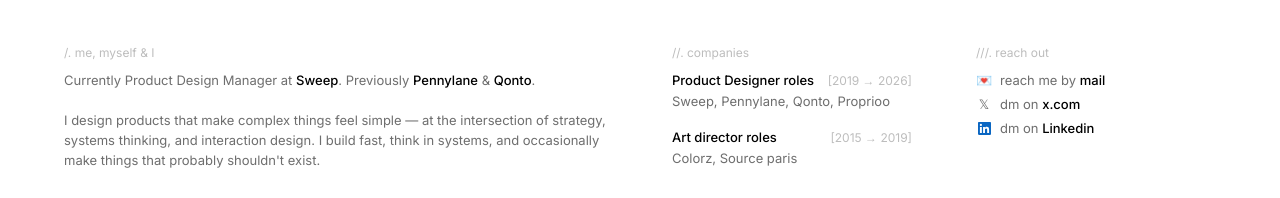
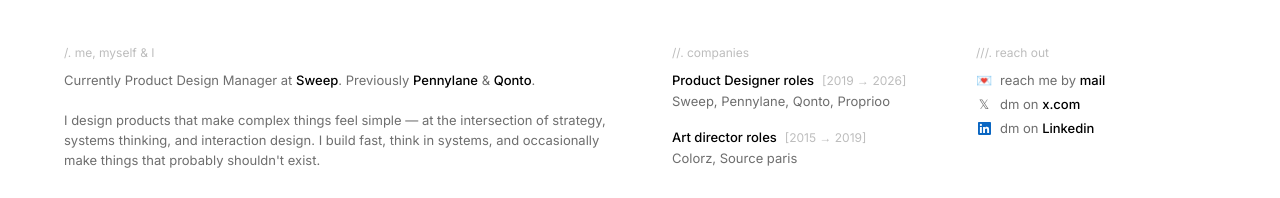
Before and after one commit to anthonyzaccardi/folio-2026, a Next.js app: page / in a window 1280 px wide. Shown: the part 124-322 px from the top of the page. Built offline with nearby package versions, Linux system fonts and the light colour scheme.

Commit message:
fix: dates collées aux roles, gap 8px

```diff
--- a/components/AboutSection.tsx
+++ b/components/AboutSection.tsx
@@ -90,7 +90,7 @@
           <div>
             <p style={LABEL}>//. companies</p>
             <div style={{ marginBottom: 16 }}>
-              <div style={{ display: 'flex', justifyContent: 'space-between', alignItems: 'baseline', gap: 8 }}>
+              <div style={{ display: 'flex', alignItems: 'baseline', gap: 8 }}>
                 <p style={{ ...BODY, fontWeight: 500, color: 'var(--c-text-1)' }}>Product Designer roles</p>
                 <p style={{ fontSize: 12, lineHeight: '20px', color: 'var(--c-text-3)', whiteSpace: 'nowrap' }}>
                   [2019 → 2026]
@@ -99,7 +99,7 @@
               <p style={BODY}>Sweep, Pennylane, Qonto, Proprioo</p>
             </div>
             <div>
-              <div style={{ display: 'flex', justifyContent: 'space-between', alignItems: 'baseline', gap: 8 }}>
+              <div style={{ display: 'flex', alignItems: 'baseline', gap: 8 }}>
                 <p style={{ ...BODY, fontWeight: 500, color: 'var(--c-text-1)' }}>Art director roles</p>
                 <p style={{ fontSize: 12, lineHeight: '20px', color: 'var(--c-text-3)', whiteSpace: 'nowrap' }}>
                   [2015 → 2019]
```
